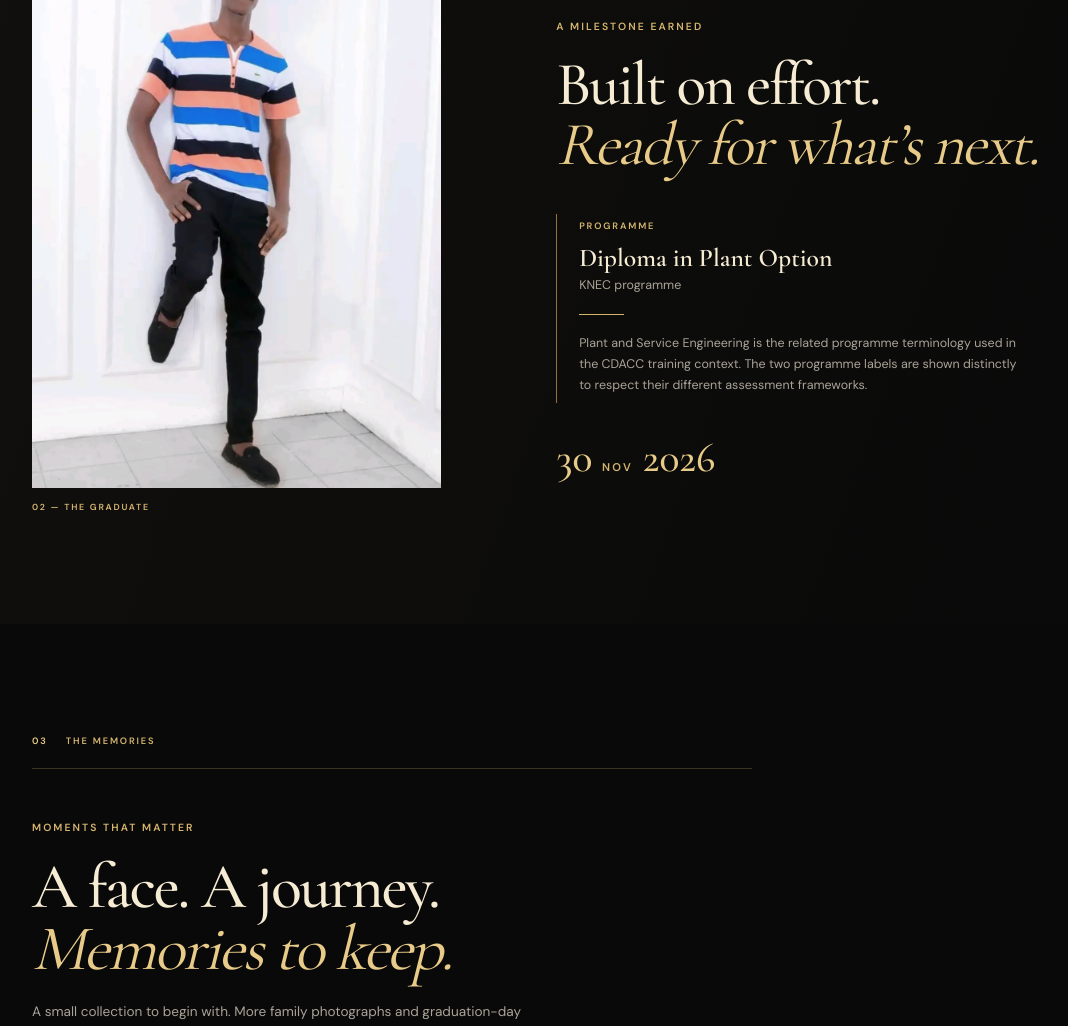
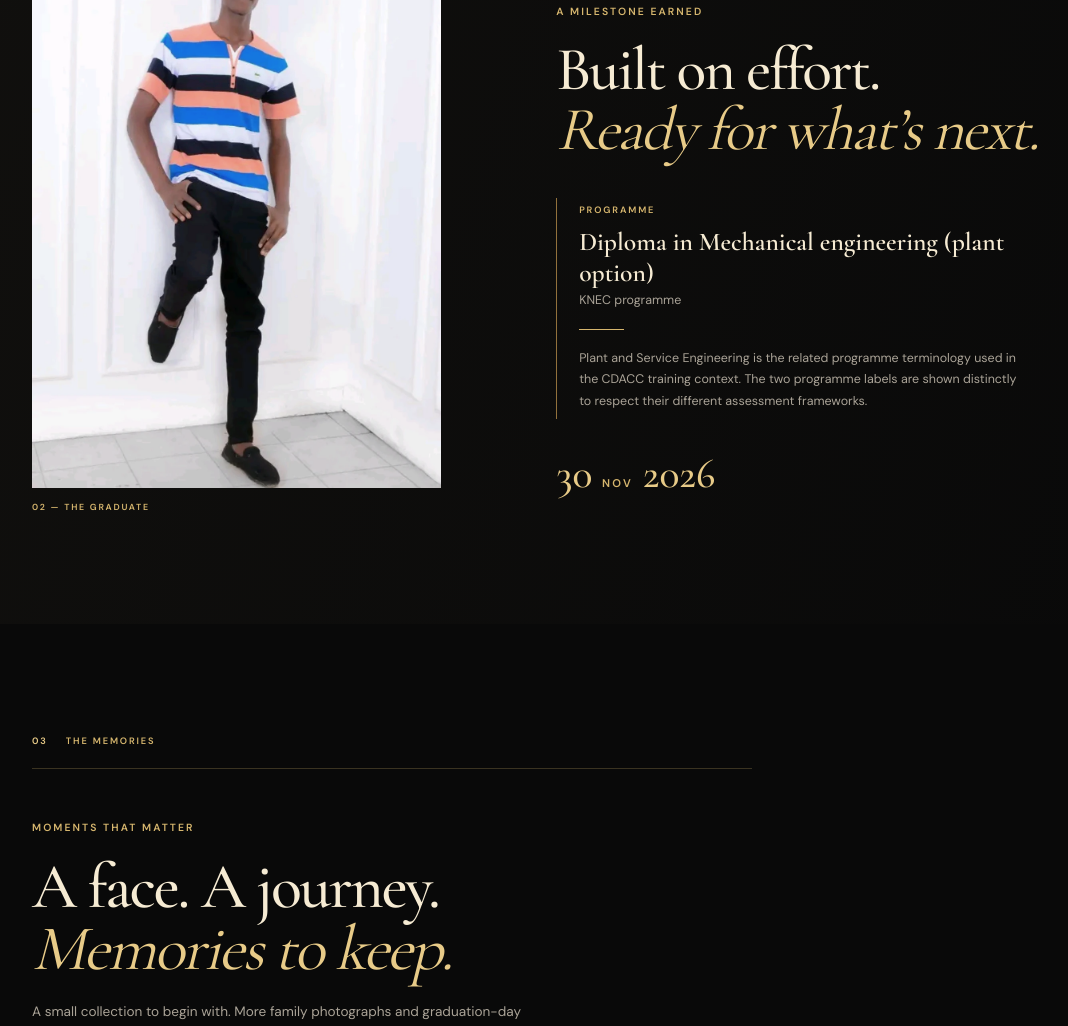
Before and after one commit to Reagan75-hub/RAVINS-GRADUATION, a plain HTML site: page index.html in a window 1280 px wide. Shown: the part 1812-2838 px from the top of the page, without its empty margins (96-1164 px from the left). Drawn offline with nearby package versions, Linux system fonts and the light colour scheme.

Commit message:
Update index.html

```diff
--- a/index.html
+++ b/index.html
@@ -89,7 +89,7 @@
         <h2>Built on effort.<br><em>Ready for what’s next.</em></h2>
         <div class="qualification">
           <span class="small-label">PROGRAMME</span>
-          <h3>Diploma in Plant Option</h3>
+          <h3>Diploma in Mechanical engineering (plant option)</h3>
           <p>KNEC programme</p>
           <div class="qualification-rule"></div>
           <p class="context-note">Plant and Service Engineering is the related programme terminology used in the CDACC training context. The two programme labels are shown distinctly to respect their different assessment frameworks.</p>
```
